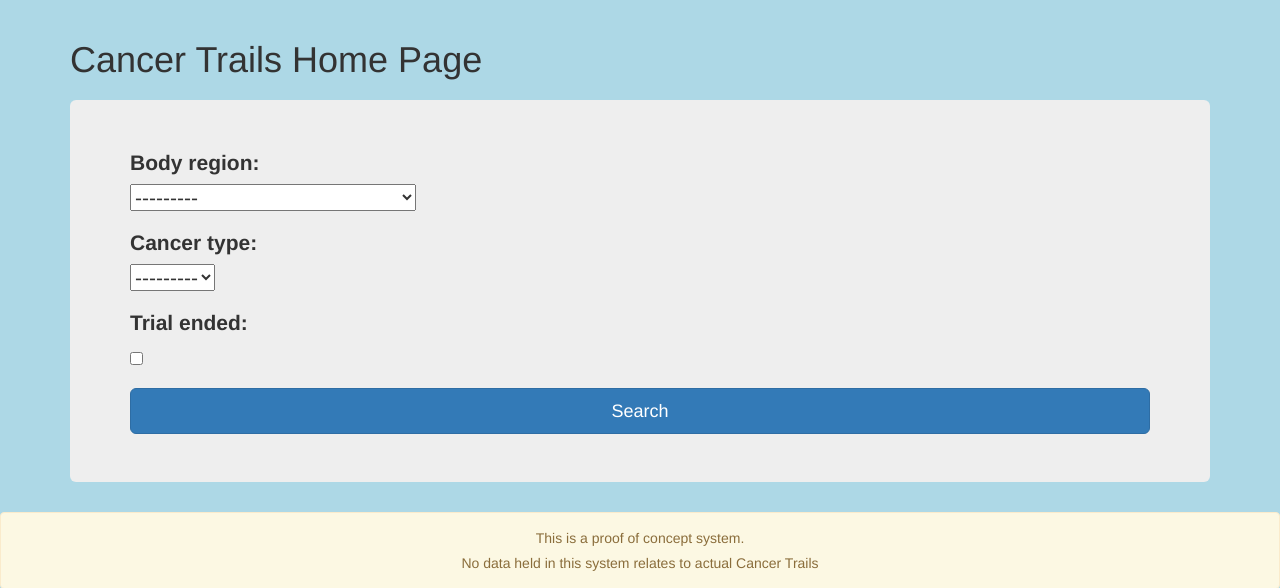
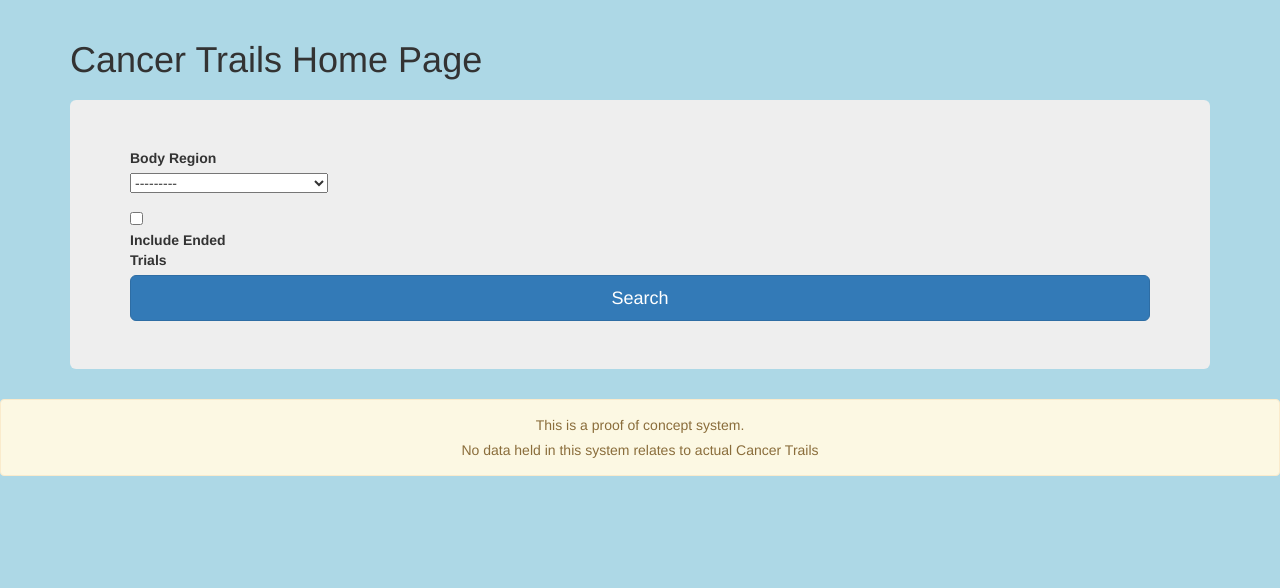
Before and after one commit to westy0044/cancer_trials, a Django app: page /trials/ in a window 1280 px wide. Shown: the part 51-639 px from the top of the page. Run offline with Django 3.2, Linux system fonts and the light colour scheme; a user stored in the database is signed in; data comes from the database, SQL or seed files in the repository; both versions use the stored data as it was after the commit; some libraries are stand-ins or nearby versions.

Commit message:
Change Index search to body region only

```diff
--- a/templates/trials/index.html
+++ b/templates/trials/index.html
@@ -9,7 +9,17 @@
     <div class="jumbotron">
         <form action="{% url 'trials:index' %}" method="post" id="searchForm" data-cancerTypes-url="{% url 'trials:ajax_load_cancer_type' %}" >
             {% csrf_token %}
-            {{ search_form.as_p}}
+            <!-- {{ search_form.as_p}} -->
+            <div class="form-group">
+              <label for="body_region">Body Region</label>
+              {{ search_form.body_region }}
+            </div>
+            {% if user.is_authenticated %}
+            <div class="form-check">
+              {{ search_form.Trial_ended }}
+              <label class="form-check-label" for="Trial_ended">Include Ended Trials </label>
+            </div>
+            {% endif %}
             <input type="submit" class="btn btn-primary btn-lg btn-block" name="" value="Search">
         </form>
     </div>
--- a/templates/trials/searchresults.html
+++ b/templates/trials/searchresults.html
@@ -3,6 +3,7 @@
     {% block body_block%}
     <table class="table">
         <tr>
+            <th>Description</th>
             <th>Description</th>
             <th>End Date</th>
         </tr>
@@ -10,6 +11,9 @@
         <tr>
             <td>
                 <a href= "{% url 'trials:id' id=trialName.id %}">{{ trialName.name }}</a>
+            </td>
+            <td>
+                {{ trialName.description }}
             </td>
             <td>
                 {{ trialName.end_date }}
--- a/trials/forms.py
+++ b/trials/forms.py
@@ -42,16 +42,16 @@ class searchForm(forms.ModelForm):
 
     class Meta():
         model = trial
-        fields = ('body_region', 'cancer_type', 'Trial_ended')
+        fields = ('body_region', 'Trial_ended')
 
 class searchForm1(forms.ModelForm):
 
     class Meta():
         model = trial
-        fields = ('body_region', 'cancer_type', 'Trial_ended')
+        fields = ('body_region', 'Trial_ended')
     # overriding the default init method, and setting the queryset of the cancer_type field
     # to an empty list of cancer types
     # https://simpleisbetterthancomplex.com/tutorial/2018/01/29/how-to-implement-dependent-or-chained-dropdown-list-with-django.html
-    def __init__(self, *args, **kwargs):
-        super().__init__(*args, **kwargs)
-        self.fields['cancer_type'].queryset = cancerTypes.objects.none()
+    # def __init__(self, *args, **kwargs):
+    #     super().__init__(*args, **kwargs)
+    #     self.fields['cancer_type'].queryset = cancerTypes.objects.none()
--- a/trials/views.py
+++ b/trials/views.py
@@ -25,15 +25,14 @@ def index(request):
                 now = datetime.datetime.now()
                 returned_trials = trial.objects.filter(
                     Q(body_region__exact=search_form.cleaned_data["body_region"]) &
-                    Q(cancer_type__exact=search_form.cleaned_data["cancer_type"]) &
+                    # Q(cancer_type__exact=search_form.cleaned_data["cancer_type"]) &
                     Q(end_date__gt = now)).values()
                 return render(request,'trials/searchresults.html',
                                 {'trials':returned_trials
                                 })
             else:
                 returned_trials = trial.objects.filter(
-                    Q(body_region__exact=search_form.cleaned_data["body_region"]) &
-                    Q(cancer_type__exact=search_form.cleaned_data["cancer_type"])).values()
+                    Q(body_region__exact=search_form.cleaned_data["body_region"]))
                 return render(request,'trials/searchresults.html',
                                 {'trials':returned_trials
                                 })
```
Also changed, not shown: db.sqlite3.
